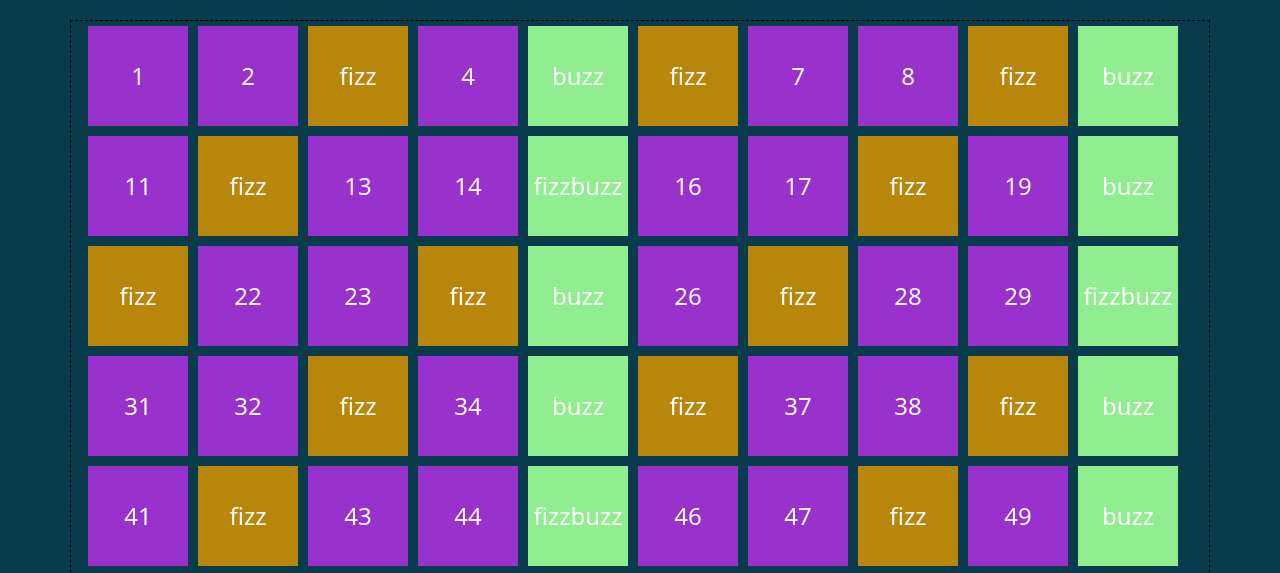
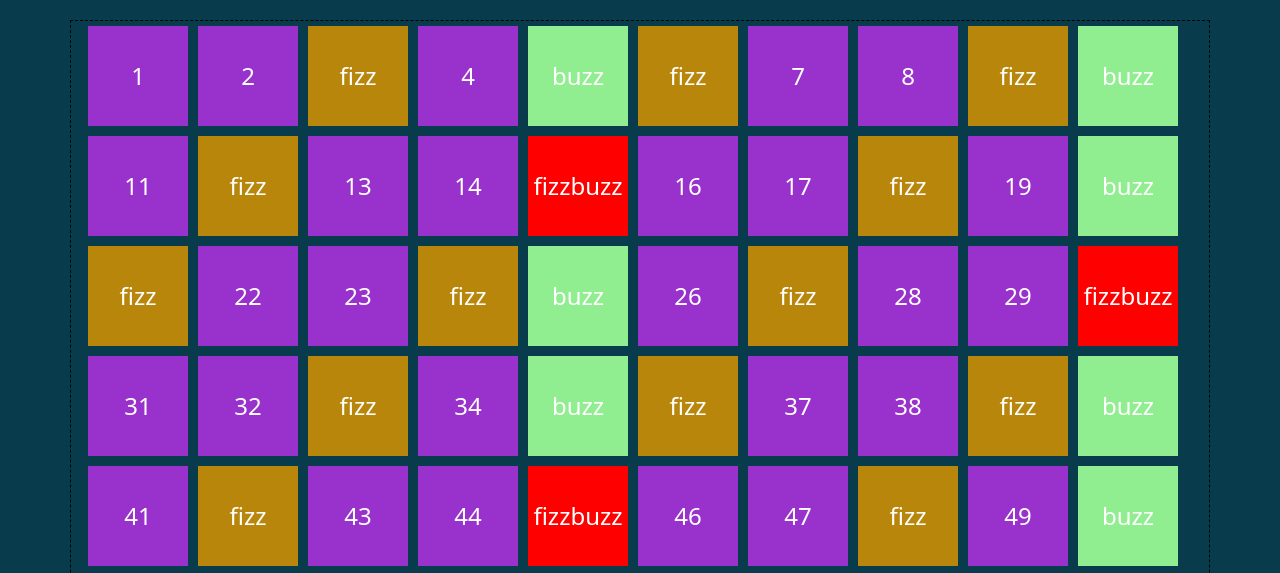
Before and after one commit to Jomar-Navarro/js-fizzbuzz, a plain HTML site: page index.html in a window 1280 px wide. Shown: the part 172-745 px from the top of the page. Drawn offline with nearby package versions, Linux system fonts and the light colour scheme.

Commit message:
[add] bg-color to fizzbuzz

```diff
--- a/js/script.js
+++ b/js/script.js
@@ -4,7 +4,7 @@ console.log('js-fizzbuzz');
 const box = document.getElementById('container-box');
 for(let i = 1; i <= 100; i++){
   if(!(i % 3) && !(i % 5)){
-    box.innerHTML += `<div class="box yellow green">fizzbuzz</div>`
+    box.innerHTML += `<div class="box red">fizzbuzz</div>`
   }else if (!(i % 3)){
     box.innerHTML += `<div class="box yellow">fizz</div>`
   }else if (!(i % 5)){
--- a/styles/style.css
+++ b/styles/style.css
@@ -29,3 +29,7 @@ body{
 h1{
   font-size: 5rem;
 }
+
+.box.red{
+  background-color: red;
+}
```
